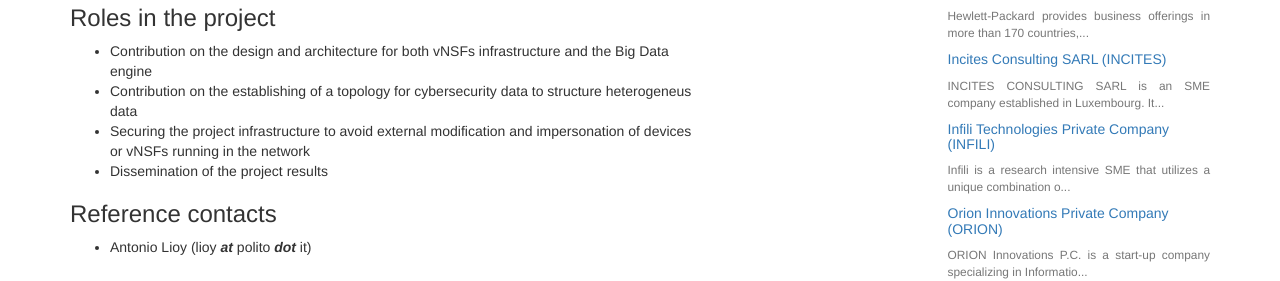
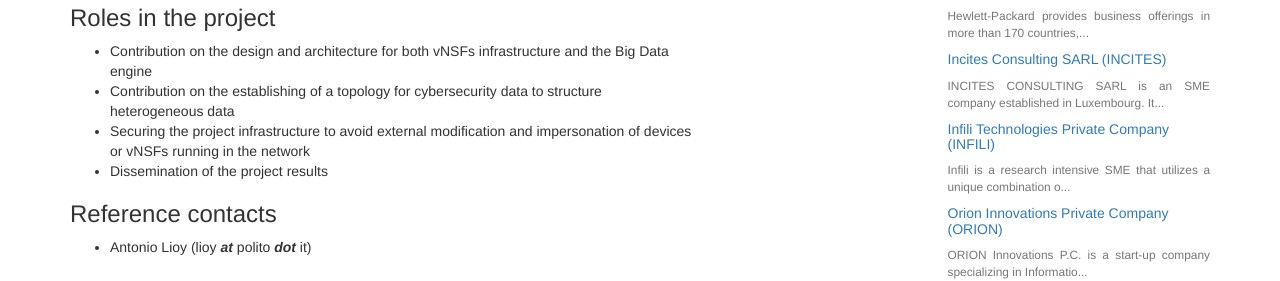
Before and after one commit to torsec/shield-h2020, a Jekyll site: the page built from _partners/politecnico-di-torino.html, in a window 1280 px wide and 1048 px high. Shown: the part 356-637 px from the top of the window. Built offline with Jekyll 4.4.1, drawn with Linux system fonts in a browser that asks for light colours.

Commit message:
Minor fixes in partners pages

```diff
--- a/_partners/agenzia-per-l-italia-digitale.html
+++ b/_partners/agenzia-per-l-italia-digitale.html
@@ -75,7 +75,7 @@ partner: agid
 			security, enhancing the awareness and expertise within the Italian
 			public administrations through the sharing of information relating
 			to specific events in progress, new risk scenarios or specific
-			issues of information security.
+			issues of information security
 		</li>
 	</ul>
 </p>
--- a/_partners/hewlett-packard-labs.html
+++ b/_partners/hewlett-packard-labs.html
@@ -29,7 +29,7 @@ partner: hpelb
 <h3>Roles in the project</h3>
 <ul>
 	<li>
-		Leading the overrall project requirements, technical architecture and
+		Leading the overall project requirements, technical architecture and
 		business model definition to ensure that it will be commercially
 		relevant and realistic
 	</li>
--- a/_partners/infili-technologies-private-company.html
+++ b/_partners/infili-technologies-private-company.html
@@ -46,7 +46,7 @@ partner: infili
 <h3>Roles in the project</h3>
 <ul>
 	<li>
-		Providing technologies for the fast and accurate analyis of large
+		Providing technologies for the fast and accurate analysis of large
 		data sets that will be derived from different sources in the network,
 		such as firewalls and outcome of deep packet inspection
 	</li>
--- a/_partners/orion-innovations-private-company.html
+++ b/_partners/orion-innovations-private-company.html
@@ -18,7 +18,7 @@ partner: orion
 	Additionally, ORION also offers management solutions for Cloud
 	infrastructures, advanced in-cloud networking schemes and cloud services
 	and applications. Main focus areas are: Cloud Computing, Network
-	Virtualization, Remote Sensing Apps, Open Programmable Networks, Emergency
+	Virtualisation, Remote Sensing Apps, Open Programmable Networks, Emergency
 	Communications and QoS/QoE provisioning.
 </p>
 
--- a/_partners/politecnico-di-torino.html
+++ b/_partners/politecnico-di-torino.html
@@ -33,7 +33,7 @@ partner: polito
 	</li>
 	<li>
 		Contribution on the establishing of a topology for
-		cybersecurity data to structure heterogeneus data
+		cybersecurity data to structure heterogeneous data
 	</li>
 	<li>
 		Securing the project infrastructure to avoid external
```
